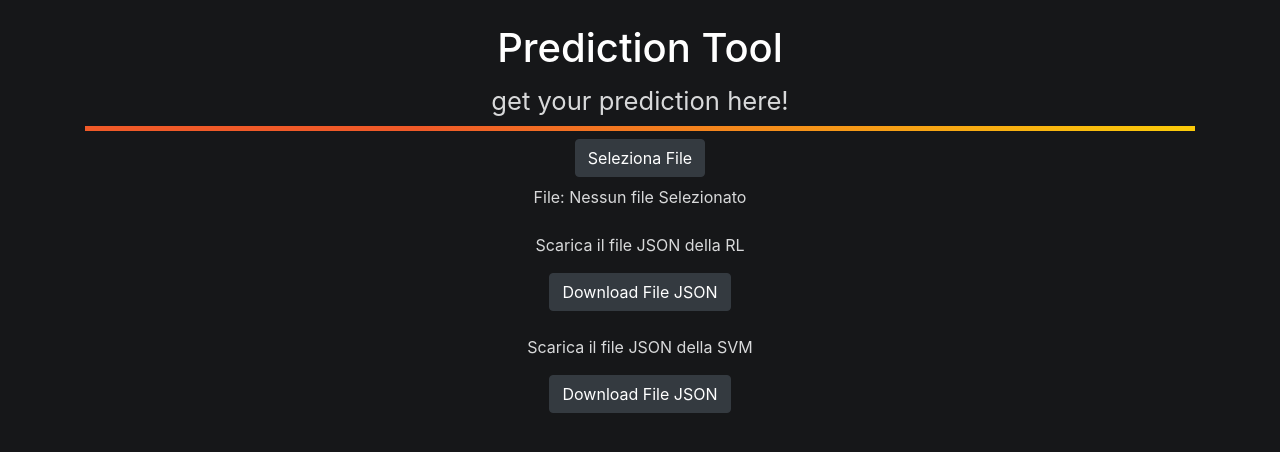
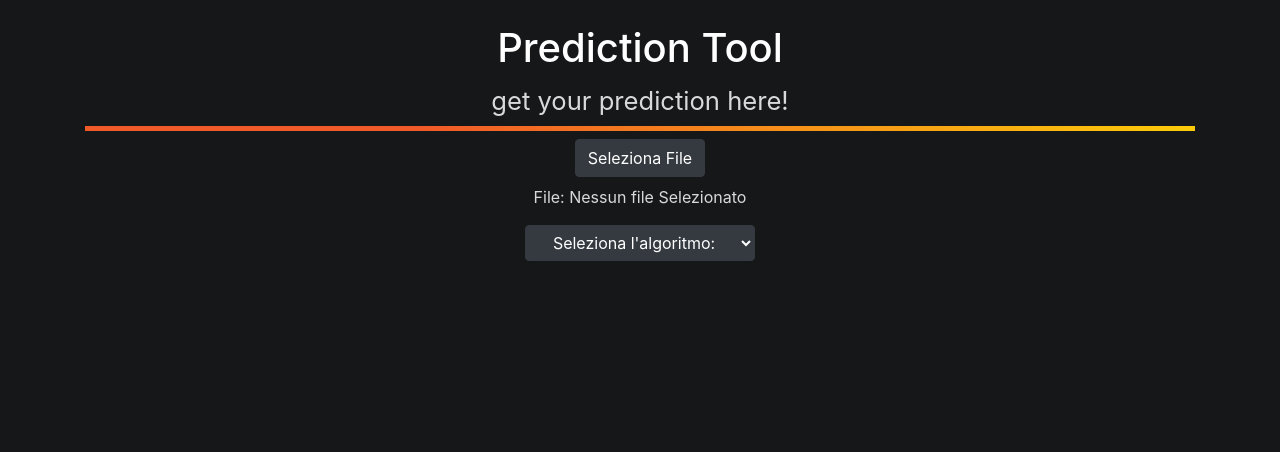
Before and after one commit to teamafkSWE/PredireConGrafana-SW, a React (Create React App) app in the folder prediction_tool/: page / in a window 1280 px wide. Shown: the top 452 px of the page. Built offline with nearby package versions, Linux system fonts and the light colour scheme.

Commit message:
aggiunto btn per la scelta degli algoritmi

```diff
--- a/prediction_tool/src/App.js
+++ b/prediction_tool/src/App.js
@@ -4,14 +4,14 @@ import Reg from "./algoritmi/provaReg";
 import SVM from "./algoritmi/provaSVM";
 import Header from "./components/header";
 import States from "./components/state_controller";
+import Select_Prediction from "./components/chooseAlgorithm";
 
 function App() {
   return (
     <div className="mt-4 mb-4 text-center" >
         <Header/>
         <States/>
-      <Reg/>
-      <SVM />
+        <Select_Prediction/>
     </div>
   );
 }
--- a/prediction_tool/src/algoritmi/provaReg.jsx
+++ b/prediction_tool/src/algoritmi/provaReg.jsx
@@ -32,9 +32,9 @@ class Reg extends Component{
     render() {
         this.insert();
         return(
-        <div className="mt-2 mb-4">
+        <div className="mt-4 mb-2">
             <p>Scarica il file JSON della RL</p>
-            <button onClick={this.downloadFile} className="btn btn-dark">Download File JSON</button>
+            <button onClick={this.downloadFile} className="btn btn-dark">Download</button>
         </div>);
     }
 
--- a/prediction_tool/src/algoritmi/provaSVM.jsx
+++ b/prediction_tool/src/algoritmi/provaSVM.jsx
@@ -39,7 +39,7 @@ class SupportVM extends Component{
         svm.train(data, labels, {C: 3, numpasses: 100}); // C is a parameter to SVM
 
 
-        return svm.getWeights()  ;
+        return svm.getWeights();
 
     }
 
@@ -64,7 +64,7 @@ class SupportVM extends Component{
         return(
             <div className="mt-4 mb-2">
                 <p>Scarica il file JSON della SVM</p>
-                <button onClick={this.downloadFile} className="btn btn-dark">Download File JSON</button>
+                <button onClick={this.downloadFile} className="btn btn-dark">Download</button>
             </div>);
     }
 }
--- /dev/null
+++ b/prediction_tool/src/components/chooseAlgorithm.js
@@ -0,0 +1,38 @@
+import React, {Component} from "react";
+
+import SVM from "../algoritmi/provaSVM";
+import Reg from "../algoritmi/provaReg";
+
+class Select_Prediction extends Component{
+    state = {
+        value: "",
+    }
+
+    change(event){
+        this.setState({value: event.target.value});
+    }
+
+    getJSON(){
+        if(this.state.value === "svm")
+            return (<SVM />);
+        else  if(this.state.value === "rl")
+            return (<Reg />)
+        else
+            return;
+    }
+
+    render() {
+        return(
+            <div>
+                <select id="algo" className="btn btn-dark" onChange={this.change.bind(this)} value={this.state.value}>
+                    <option>Seleziona l'algoritmo:</option>
+                    <option value="svm">Support Vector Machine</option>
+                    <option value="rl">Regressione Lineare</option>
+                </select>
+                <p>{this.getJSON()}</p>
+            </div>
+        );
+    }
+}
+
+export default Select_Prediction;
```
